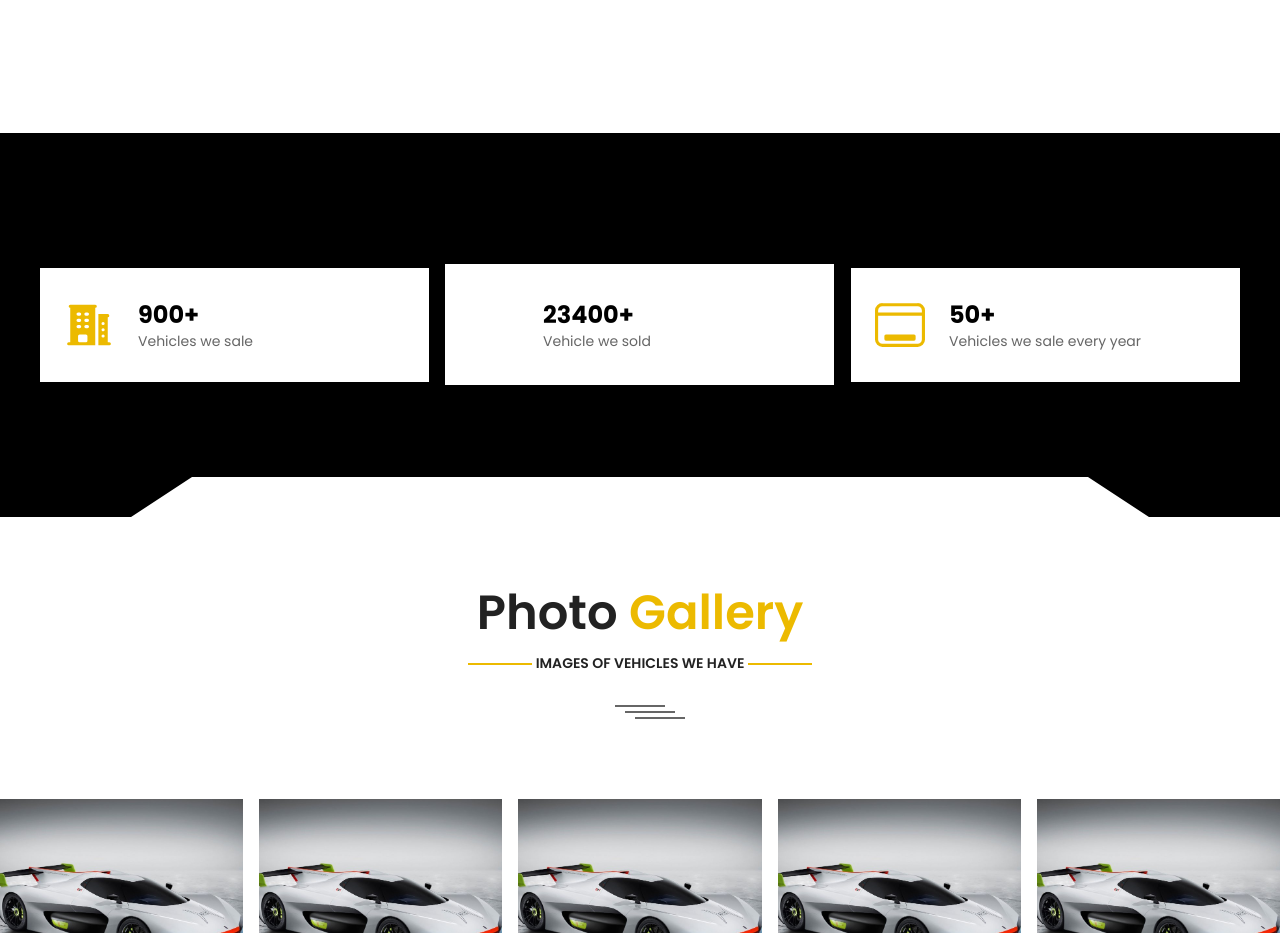
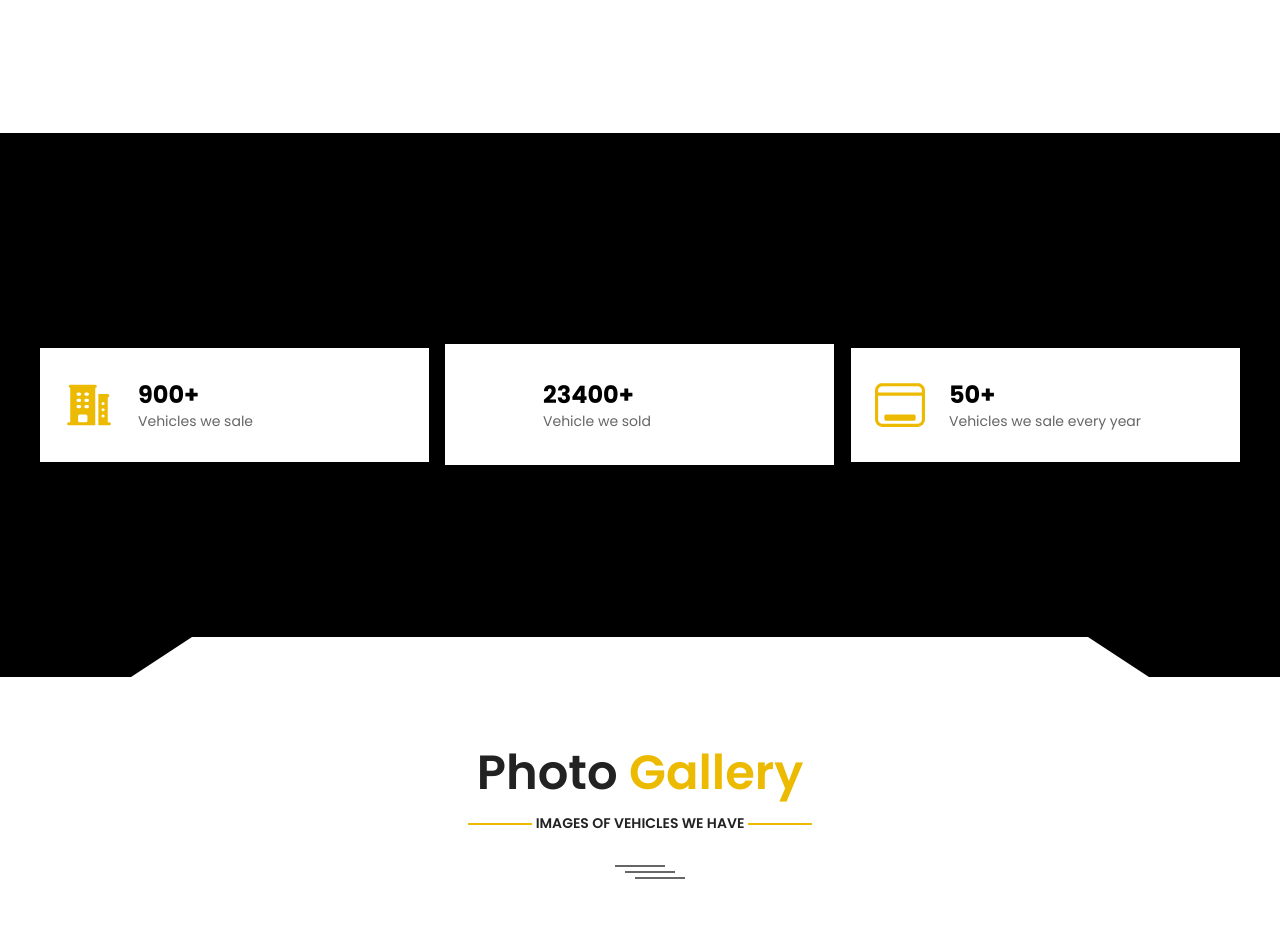
Before and after one commit to iamdpunkr1/car-dealer, a React (Vite) app: page / in a window 1280 px wide. Shown: the part 5320-6253 px from the top of the page. Built offline with nearby package versions, Linux system fonts and the light colour scheme; some icons are missing.

Commit message:
fix: sale height issue

```diff
--- a/src/components/Sale.tsx
+++ b/src/components/Sale.tsx
@@ -25,7 +25,7 @@ const items = [
 const Sale = () => {
 
   return (
-    <section className="bg-black mt-24  ">
+    <section className="bg-black mt-24  py-20">
          <div className="max-w-[1200px] mx-4 md:lg:mx-auto flex justify-center flex-wrap md:lg:flex-nowrap gap-4 items-center h-96">
         {
             items.map((item, index) => <SaleCards key={index}
```
